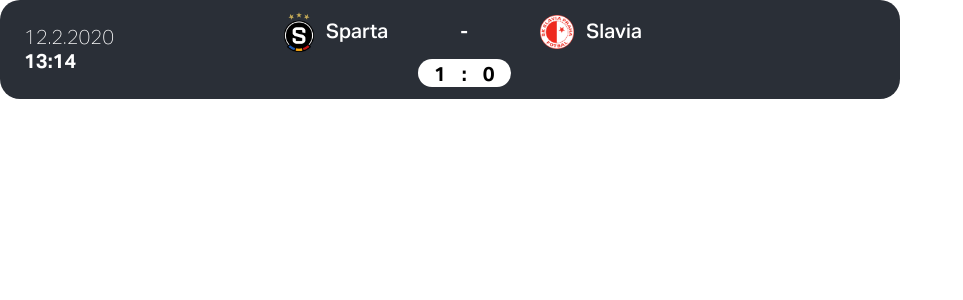
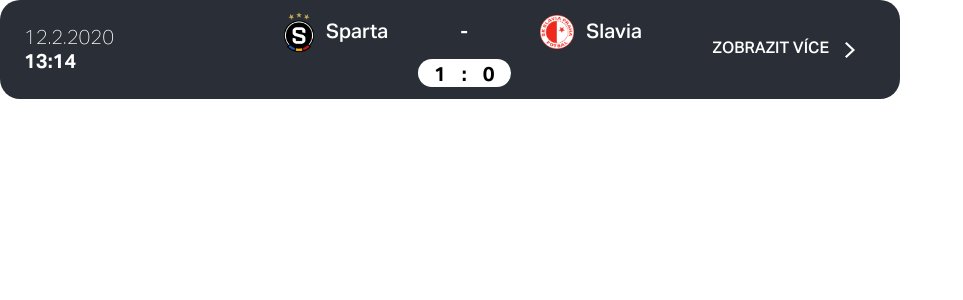
Before and after one commit to sberan1/aplikace-pro-sledovani-vysledku-sportovnich-zapasu, a React (Create React App) app in the folder frontend/: page /registrace in a window 1280 px wide. Shown: the top 300 px of the page, without its empty margins (0-963 px from the left). Built offline with nearby package versions, Linux system fonts and the light colour scheme.

Commit message:
Dodělaná komponenta i s tlačítkem zobrazit více

```diff
--- a/frontend/src/components/buttons/zobrazitVice/ZobrazitVice.tsx
+++ b/frontend/src/components/buttons/zobrazitVice/ZobrazitVice.tsx
@@ -5,11 +5,13 @@ import chevron from '../../../assets/chevron-right.svg';
 
 function ZobrazitVice(handleClick: any) {
     return (
-        <div onClick={handleClick} className={`flex ${styles.text} `} >
+        <div onClick={handleClick} className={`flex items-center ${styles.text}`} >
             <button className={`${styles.text} uppercase pr-4`}>Zobrazit více</button>
-            <svg  width="10" height="16" viewBox="0 0 10 16" fill="black" className={`${styles.icon}`} xmlns="http://www.w3.org/2000/svg">
+            <div>
+                <svg  width="10" height="16" fill="black" className={`${styles.icon}`} xmlns="http://www.w3.org/2000/svg">
                 <path d="M10 8L1.51943 16L0 14.5667L6.99647 8L0.0353357 1.43333L1.55477 -1.66893e-06L10 8Z"/>
             </svg>
+            </div>
         </div>
     )
 }
--- a/frontend/src/components/match/Match.tsx
+++ b/frontend/src/components/match/Match.tsx
@@ -1,6 +1,7 @@
 import styles from './Match.module.css';
 import sparta from '../../assets/sparta.png';
 import slavia from '../../assets/slavia.png';
+import ZobrazitVice from "../buttons/zobrazitVice/ZobrazitVice";
 
     function Match({date, time, team1, team2, score1, score2, imgSource1, imgSource2} : {
         date: string,
@@ -43,8 +44,8 @@ import slavia from '../../assets/slavia.png';
                             </div>
                         </div>
                     </div>
-                    <div className={styles.block3}>
-
+                    <div className={`flex pl-10`}>
+                        <ZobrazitVice className={`justify-self-end`}></ZobrazitVice>
                     </div>
                 </div>
             )
@@ -80,8 +81,8 @@ import slavia from '../../assets/slavia.png';
                             </div>
                         </div>
                     </div>
-                    <div className={styles.block3}>
-
+                    <div className={`flex pl-10`}>
+                        <ZobrazitVice className={`justify-self-end`}></ZobrazitVice>
                     </div>
                 </div>
             )
@@ -119,8 +120,8 @@ import slavia from '../../assets/slavia.png';
                             </div>
                         </div>
                     </div>
-                    <div className={styles.block3}>
-
+                    <div className={`flex pl-10`}>
+                        <ZobrazitVice className={`justify-self-end`}></ZobrazitVice>
                     </div>
                 </div>
             )
@@ -158,8 +159,8 @@ import slavia from '../../assets/slavia.png';
                             </div>
                         </div>
                     </div>
-                    <div className={styles.block3}>
-
+                    <div className={`flex pl-10`}>
+                            <ZobrazitVice className={`justify-self-end`}></ZobrazitVice>
                     </div>
                 </div>
             )
```
